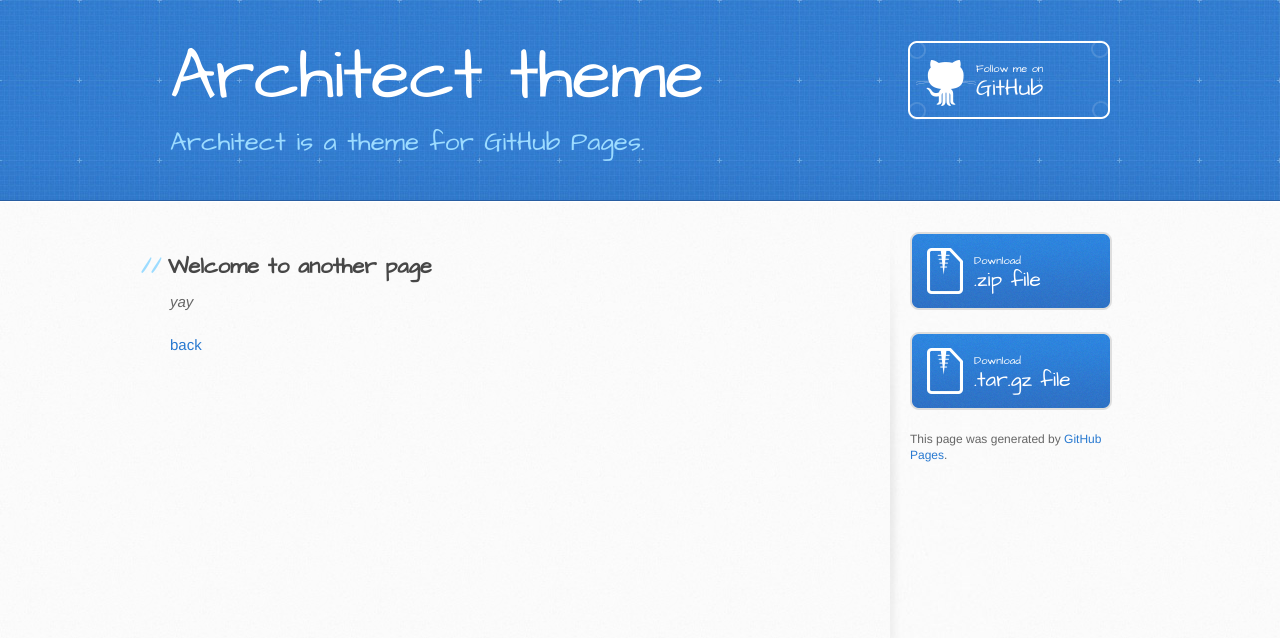
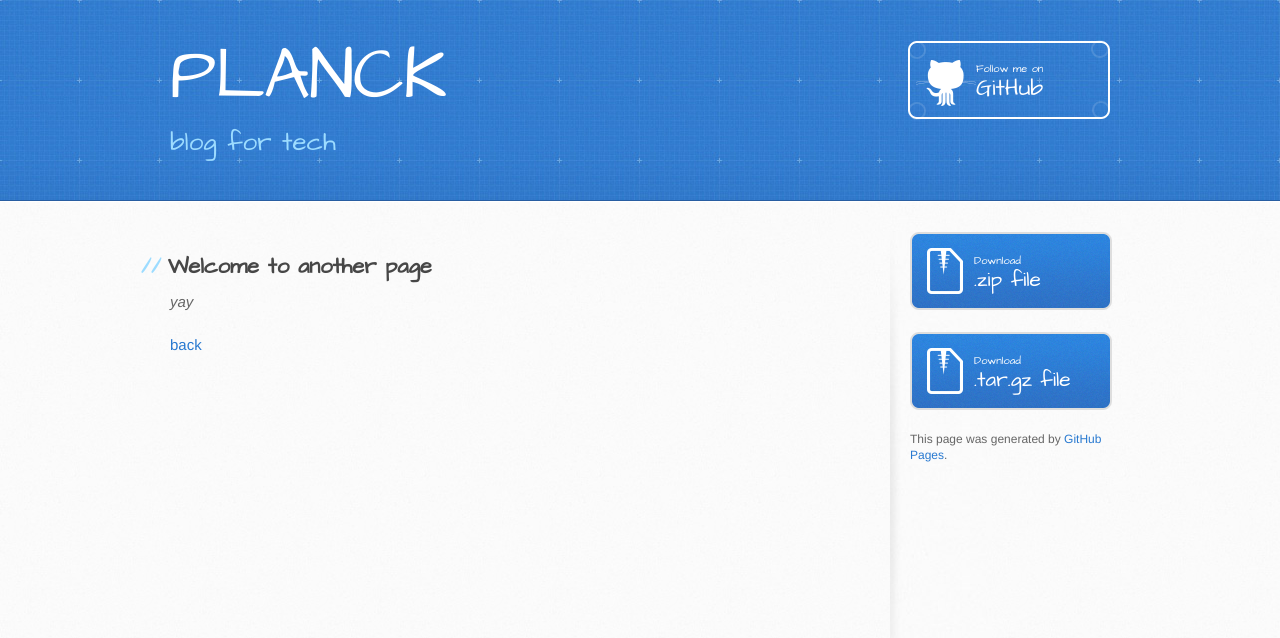
Before and after one commit to xujin1999/xujin1999.github.io, a Jekyll site: the page built from another-page.md, in a window 1280 px wide. Shown: the top 638 px of the page. Built offline with Jekyll 4.4.1, drawn with Linux system fonts in a browser that asks for light colours; our own code applies the rules of GitHub Pages for plain Markdown files.

Commit message:
theme test

```diff
--- a/_config.yml
+++ b/_config.yml
@@ -1,5 +1,5 @@
-title: Architect theme
-description: Architect is a theme for GitHub Pages.
+title: PLANCK
+description: blog for tech
 show_downloads: true
 google_analytics:
 theme: jekyll-theme-architect
```
